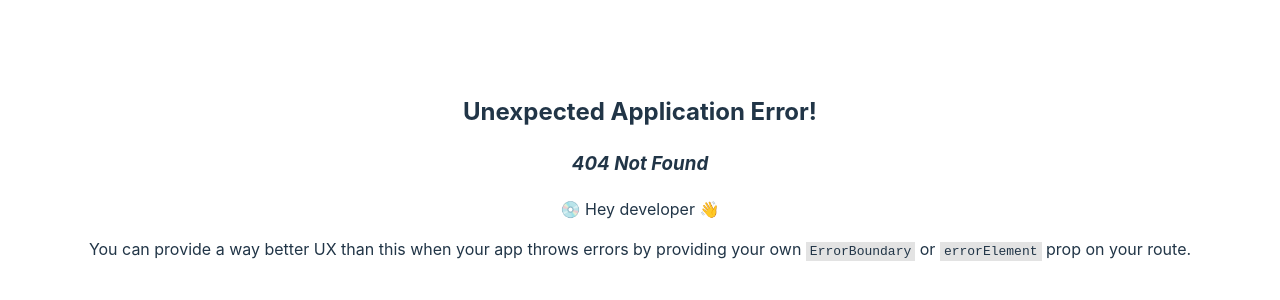
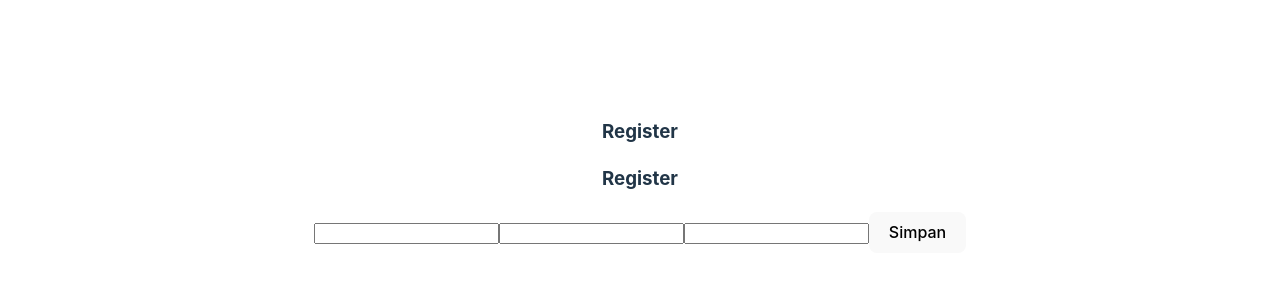
Before and after one commit to yuonoedisetyo/forum-app, a React (Vite) app: page /register in a window 1280 px wide. Before the commit this address had no page. Shown: the part 224-524 px from the top of the page. Built offline with nearby package versions, Linux system fonts and the light colour scheme.

Commit message:
menambahkan register

```diff
--- /dev/null
+++ b/src/components/RegisterInput.jsx
@@ -0,0 +1,56 @@
+import React, { useState } from 'react';
+
+function RegisterInput({register}) {
+
+
+    const [name, setName] = useState('');
+    const [email, setEmail] = useState('');
+    const [password, setPassword] = useState('');
+
+   const handleChangeEmail =({text})=>{
+     setEmail(text)
+   }
+   const handleChangeName =({text})=>{
+     setName(text)
+   }
+   const handleChangePassword =({text})=>{
+     setPassword(text)
+   }
+
+   const handleSubmit=(e)=> {
+    // Cegah peramban memuat ulang halaman
+    e.preventDefault();
+
+    // Membaca data form
+    const form = e.target;
+    console.log("form ",form)
+    const formData = new FormData(form);
+    console.log("formData ",formData)
+
+    // Anda dapat mengoper formData sebagai fetch body secara langsung:
+    // fetch('/some-api', { method: form.method, body: formData });
+    // register(formData)
+
+    // Atau Anda dapat mengerjakannya sebagai objek biasa:
+    const formJson = Object.fromEntries(formData.entries());
+    console.log(formJson);
+    register(formJson)
+  }
+
+  return (
+    <div style={{}}>
+      <h3>Register</h3>
+      <form method="post" onSubmit={handleSubmit}>
+      <input type="text" name="email" value={email} onChange={handleChangeEmail} />
+      <input type="text" name="name" value={name} onChange={handleChangeName} />
+      <input type="text" name="password" value={password} onChange={handleChangePassword} />
+      <button type='submit'
+      // onClick={()=>register({name,email,password})}
+      >Simpan</button>
+        </form>
+
+    </div>
+  );
+}
+
+export default RegisterInput;
--- a/src/data/network-data.js
+++ b/src/data/network-data.js
@@ -13,6 +13,32 @@ async function getThreads(ThreadId) {
     return responseJson?.data?.threads;
   }
 
+  async function register({name,email,password}) {
+
+    const requestBody= JSON.stringify({
+      name,
+      email,
+      password
+    })
+
+    const response = await fetch(`${BASE_URL}/register`, {
+      method: 'POST',
+      headers: {
+        'Content-Type': 'application/json',
+      },
+      body: requestBody,
+    });
+    const responseJson = await response.json();
+
+    if (responseJson.status !== 'success') {
+      alert(responseJson.message);
+      return { error: true};
+    }
+
+    return { error: false,account:responseJson?.data?.user };
+  }
+
   export {
-      getThreads
+      getThreads,
+      register
   }
--- a/src/main.jsx
+++ b/src/main.jsx
@@ -12,6 +12,7 @@ import configureStore from './states/configureStore'
 import ThreadsList from './components/ThreadsList.jsx';
 import Threads from './pages/Threads.jsx';
 import ThreadDetail from './pages/ThreadDetail.jsx';
+import RegisterPage from './pages/RegisterPage.jsx';
 
 const store = configureStore()
 
@@ -36,6 +37,10 @@ const router = createBrowserRouter([
     path: "thread/:ThreadId",
     element: <ThreadDetail />,
   },
+  {
+    path: "register",
+    element: <RegisterPage />,
+  },
 ]);
 
 ReactDOM.createRoot(document.getElementById('root')).render(
--- /dev/null
+++ b/src/pages/RegisterPage.jsx
@@ -0,0 +1,35 @@
+import React, { useEffect } from 'react';
+import { useDispatch, useSelector } from 'react-redux';
+import { useNavigate } from 'react-router-dom';
+import RegisterInput from '../components/RegisterInput';
+import { asyncRegister } from '../states/account/action';
+
+function RegisterPage() {
+  const account = useSelector((states) => states.account);
+  console.log("account - ",JSON.stringify(account))
+
+    const dispatch = useDispatch()
+    const navigate = useNavigate();
+
+   const onRegister = async(formdata)=>{
+        dispatch(asyncRegister(formdata));
+   }
+
+   useEffect(()=>{
+     console.log("account?.id ",account?.id)
+    if(account?.id){
+      navigate("/")
+    }
+   },[account])
+
+  return (
+    <div style={{}}>
+      <h3>Register</h3>
+      <RegisterInput register={onRegister} />
+
+
+    </div>
+  );
+}
+
+export default RegisterPage;
--- /dev/null
+++ b/src/states/account/action.js
@@ -0,0 +1,27 @@
+import { register } from "../../data/network-data";
+
+function asyncRegister(formData) {
+    console.log("formData ",formData)
+    return async (dispatch) => {
+      const result = await register(formData);
+      if(!result?.error){
+          console.log("account asyncRegister ",result?.account)
+          dispatch(addAccountActionCreator(result?.account));
+      }
+    };
+  }
+
+  function addAccountActionCreator({name,id}) {
+    return {
+      type: 'ADD_ACCOUNT',
+      payload: {
+        id,
+        name,
+      }
+    };
+  }
+
+  export {
+    asyncRegister,
+    addAccountActionCreator
+  }
--- /dev/null
+++ b/src/states/account/reducer.js
@@ -0,0 +1,30 @@
+function accountReducer(account = [], action = {}) {
+    if (action.type === 'ADD_ACCOUNT') {
+      return action.payload;
+    }
+
+    // if (action.type === 'DELETE_TODO') {
+    //   return account.filter((todo) => todo.id !== action.payload.id);
+    // }
+
+    // if (action.type === 'TOGGLE_TODO') {
+    //   return account.map((todo) => {
+    //     if (todo.id === action.payload.id) {
+    //       return { ...todo, complete: !todo.complete };
+    //     }
+
+    //     return todo;
+    //   });
+    // }
+
+    // if (action.type === 'RECEIVE_THREADS') {
+    //   return action.payload.account;
+    // }
+    // if (action.type === 'RECEIVE_THREAD_DETAIL') {
+    //   return action.payload.threadDetail;
+    // }
+
+    return account;
+  }
+
+  export { accountReducer };
--- a/src/states/rootReducers.js
+++ b/src/states/rootReducers.js
@@ -1,9 +1,11 @@
+import { accountReducer } from './account/reducer';
 import { threadsReducer } from './threads/reducer';
 
 function rootReducer(state = {}, action = {}) {
   return {
     threads: threadsReducer(state.threads, action),
     threadDetail: threadsReducer(state.threadDetail, action),
+    account: accountReducer(state.account, action),
   };
 }
 
```
